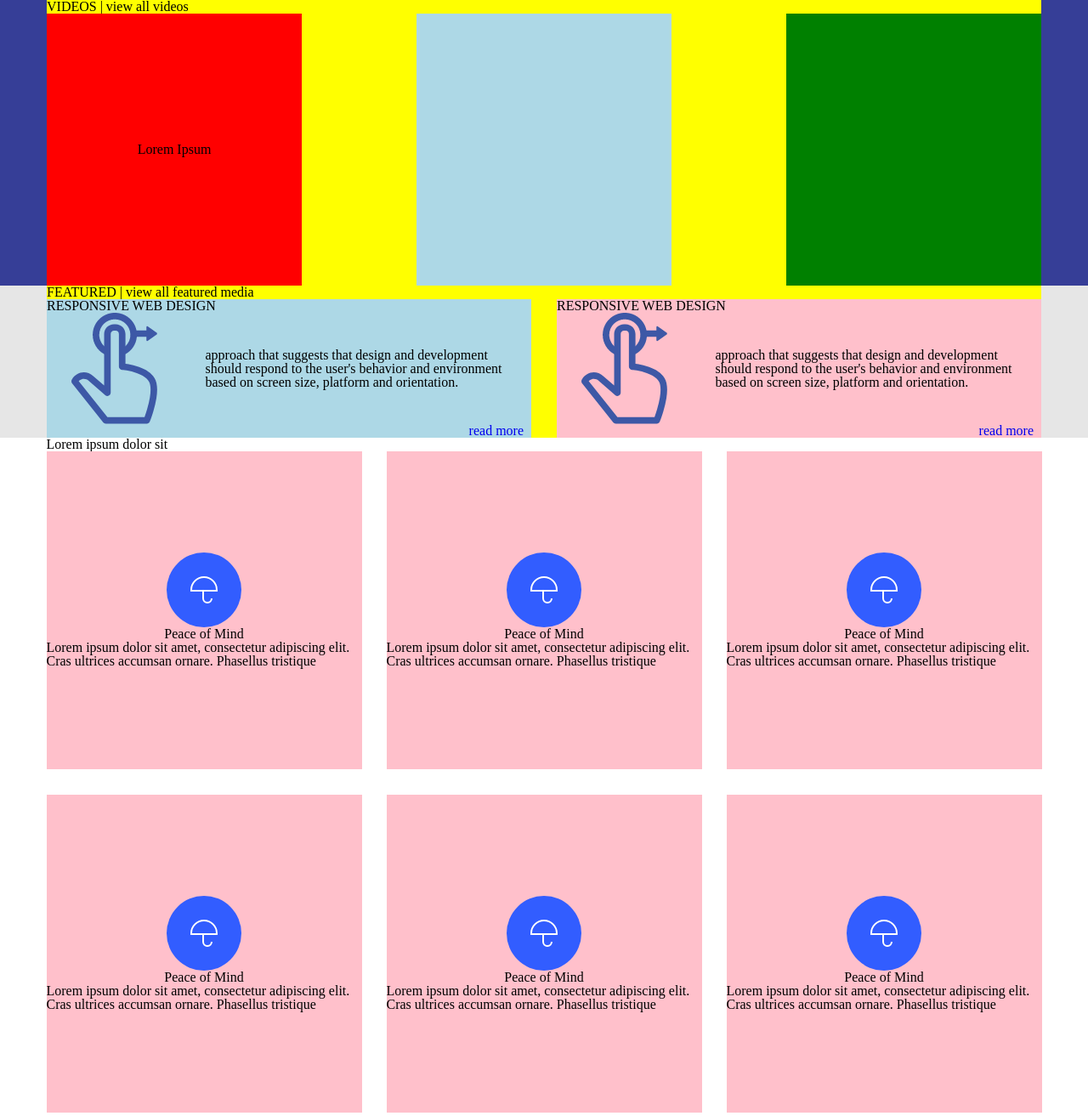
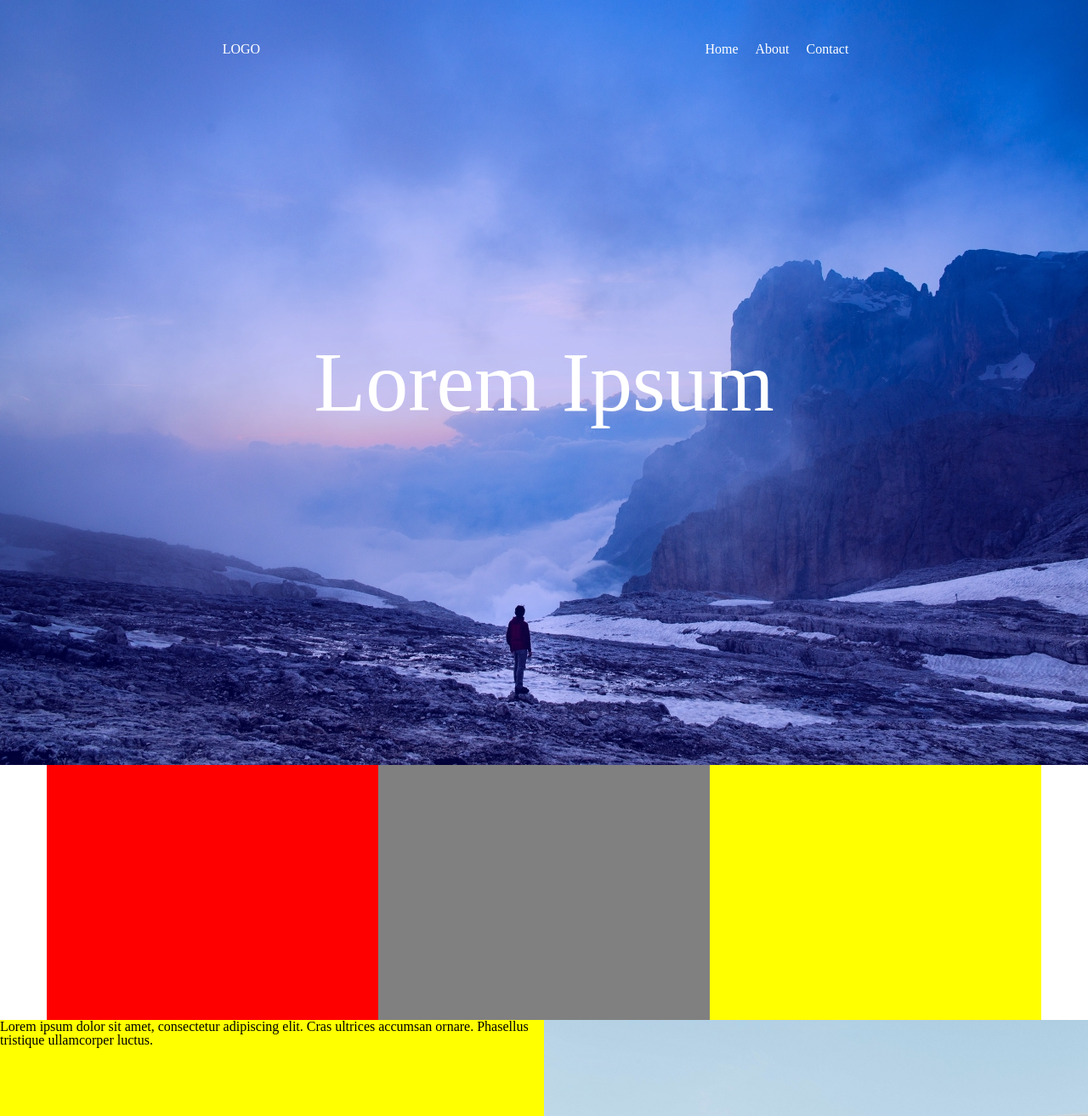
Before and after one commit to kristina-makalatia/lesson7-flex, a plain HTML site: page index.html in a window 1280 px wide. Shown: the top 1313 px of the page at 85% size. Drawn offline with Linux system fonts and the light colour scheme.

Commit message:
add resposnvie

```diff
--- /dev/null
+++ b/css/responsive.css
@@ -0,0 +1,68 @@
+/*example 1*/
+/*@media (max-width: 1000px) {
+	.container-left {
+		width: 200px;
+		background-color: blue;
+	}
+	.container-right {
+		width: 200px;
+		background-color: grey;
+	}
+}
+
+@media (max-width: 768px) {
+	.container-right {
+		display: none;
+	}
+}
+
+@media (max-width: 480px) {
+	.container-right {
+		display: block;
+	}
+}
+
+@media (max-width: 400px) {
+	.container-left {
+		width: 100px;
+		background-color: red;
+		height: 100px;
+	}
+	.container-right {
+		width: 100px;
+		background-color: green;
+		height: 100px;
+	}
+}*/
+
+
+
+/*example 2*/
+/*@media (max-width: 1000px) {
+	.wraper-flex {
+		flex-direction: column;
+		align-items: center;
+	}
+	.container-left {
+		margin-bottom: 30px;
+	}
+
+}*/
+
+/*example 3*/
+/*@media (max-width: 800px) {
+	.wraper-flex {
+		flex-wrap: wrap;
+		justify-content: center;
+	}
+	.container-left {
+		margin-bottom: 30px;
+	}
+}
+*/
+
+@media (max-width: 1130px) {
+	.imge-wraper:nth-child(3) {
+		margin-top: 30px;
+	}
+}
--- a/css/style.css
+++ b/css/style.css
@@ -1,132 +1,102 @@
-/*pseudo elements*/
-/*.test1::before {
-	content: 'lesson7';
-	color: red;
-	background-color: yellow;
-	font-size: 25px;
+/*header styles*/
+.bg-header {
+ 	background-image: url(../images/bg.jpg);
+	background-repeat: no-repeat;
+	width: 100%;
+	height: 900px;
+	background-size: cover;
+	background-position: center;
+	position: relative;
+
 }
-*/
-.test1::before {
-/*	content: url(../images/smiley.gif); --ზომებს ვერ შევცლით*/
-
-  content: ' ';
-  background: url(../images/smiley.gif);
-  height: 30px;
-  width: 50px;
-  background-repeat:no-repeat;
-  background-position: center;
-  display:inline-block;
+.navigation {
+	display: flex;
+	justify-content: space-around;
+	padding-top: 50px;
 }
-/*.test1::after {
-	content: '\26D4';
-}*/
-
-.test1::after {
-	content: ' ';
-	width: 2px;
-	height: 26px;
-	background-color: red;
-	display: inline-block;
-	margin-left: 30px;
+.nav-ul {
+	display: flex;
+}
+.logo,
+.nav-a {
+	color: #fff;
+}
+li {
+	margin-right: 20px;
+}
+.title {
+	position: absolute;
+	top:50%;
+	left:50%;
+	transform:translate(-50%,-50%);
+	font-size: 100px;
+	color: #fff;
 }
 
-.read {
-	font-size: 14px;
-	color: #FF7A00;
-	text-transform: uppercase;
+/*section examples*/
+.right-block {
+	width: 500px;
+	height: 300px;
+	background-color: lightblue;
+	position: relative;
 }
-
-.read::after {
-	content: ' ';
-	width: 47px;
-	height: 4px;
-	background-color: #FF7A00;
-	display: inline-block;
-	margin-left: 18px;
+.test {
+	position: absolute;
+	top: 50%;
+	left: 50%;
+	transform: translate(-50%,-50%);
 }
-
-/*end pseudo elements*/
-
-
-/*flex*/
-.container {
-	width: 1170px;
-	margin: 0 auto;
-	background-color: yellow;
-}
-.section-bg {
-	background-color: #363E97;
-}
-.left-video {
-	width: 300px;
-	height: 320px;
-	background-color: red;
-	display: flex;
-	justify-content: center;
-	align-items: center;
-	/*margin-right: 30px;*/
-}
-.right-video {
-	width: 300px;
-	height: 320px;
+.left-block {
+	position: relative;
+	width: 500px;
+	height: 300px;
 	background-color: lightblue;
 }
-.mesame-blocki {
-	width: 300px;
-	height: 320px;
-	background-color: green;
-}
-.video-wraper {
+.wraper {
 	display: flex;
 	justify-content: space-between;
 }
-
-
-/*section#2*/
-.section2-bg {
-	background-color: #E6E6E6;
+.child-box {
+	width: 200px;
+	height: 200px;
+	background-color: red;
+	position: absolute;
+	right: 0;
+	bottom: 0;
 }
-.blocks-wraper {
-	display: flex;
-	justify-content: space-between;
+.test2 {
+	position: absolute;
+	left:0;
+	bottom: 0;
 }
-.left-block {
-	width: 570px;
-	background-color: lightblue;
-	/*margin-right: 29px;*/
+.test3 {
+	position: absolute;
+	top: 0;
+	right: 0;
 }
-.right-block {
-	width: 570px;
-	background-color: pink;
-}
-.image-block {
-	display: flex;
-	justify-content: space-around;
-	align-items: center;
-}
-.text {
-	width: 355px;
-}
-.read-block {
-	display: flex;
-	justify-content: flex-end;
-	margin-right: 9px;
-}
-
 
 /*h-w example*/
 .container-block {
-	width: 1171px;
+	max-width: 1171px;
+	width: 100%;
 	margin: 0 auto;
 }
 .imge-wraper {
 	width: 371px;
 	height: 374px;
 	background-color: pink;
+	display: flex;
+	justify-content: center;
+	align-items: center;
+	flex-direction: column;
 }
 .line-1 {
 	display: flex;
 	justify-content: space-between;
+	flex-wrap: wrap;
+}
+.size {
+	margin-top: 30px;
 }
 .line-2 {
 	display: flex;
@@ -134,7 +104,6 @@
 	margin-top: 30px;
 }
 .icon {
-
 	width: 88px;
 	height: 88px;
 	background-color: #325DFF;
@@ -143,9 +112,75 @@
 	justify-content: center;
 	align-items: center;
 }
-.imge-wraper {
+
+/*.imge-wraper:first-child {
+	background-color: red;
+}
+.imge-wraper:nth-child(2) {
+	background-color: green;
+}
+.imge-wraper:last-child{
+	background-color: yellow;
+}*/
+.imge-wraper:nth-child(odd) {
+	background-color: blue;
+}
+
+.imge-wraper:nth-child(1) h3{
+	color: #fff;
+}
+
+.imge-wraper p {
+	width: 250px;
+	text-align: center;
+}
+
+
+.block-wraper-image {
 	display: flex;
-	justify-content: center;
-	align-items: center;
-	flex-direction: column;
 }
+.left-wraper {
+	width: 50%;
+	background-color: yellow;
+}
+.right-wraper {
+	width: 50%;
+}
+.bg-image-wraper {
+	background-image: url(../images/image.jpg);
+	height: 601px;
+	background-repeat: no-repeat;
+	width: 100%;
+	background-size: cover;
+}
+
+
+
+/*responsive examples*/
+.container-block {
+	max-width: 1170px;
+	width: 100%;
+	margin: 0 auto;
+}
+.container-left {
+	max-width: 400px;
+	width: 100%;
+	height: 300px;
+	background-color: red;
+}
+.container-center {
+  	max-width: 400px;
+  	width: 100%;
+  	height: 300px;
+  	background-color: grey;
+}
+.container-right {
+	max-width: 400px;
+	width: 100%;
+	height: 300px;
+	background-color: yellow;
+}
+.wraper-flex {
+	display: flex;
+	justify-content: space-between;
+}
--- a/index.html
+++ b/index.html
@@ -2,57 +2,58 @@
 <html>
 <head>
 	<meta charset="utf-8">
+	<meta name="viewport" content="width=device-width, initial-scale=1.0">
 	<title>Pseudo elements & Display Flex</title>
 	<link rel="stylesheet" type="text/css" href="css/reset.css">
 	<link rel="stylesheet" type="text/css" href="css/style.css">
+	<link rel="stylesheet" type="text/css" href="css/responsive.css">
 </head>
 <body>
-	<!-- pseudo elements -->
-	<!-- <p class="test1"> test </p>
+	<header class="bg-header">
+		<div class="navigation">
+			<a class="logo" href="">LOGO</a>
+			<nav>
+				<ul class="nav-ul">
+					<li> <a class="nav-a" href="#"> Home</a> </li>
+					<li> <a class="nav-a" href="#"> About</a> </li>
+					<li> <a class="nav-a" href="#"> Contact</a> </li>
+				</ul>
+			</nav>
+		</div>
 
-	<a class="read" href="#"> read more </a>
- -->
+		<h1 class="title"> Lorem Ipsum </h1>
+	</header>
 
- <!-- display flex -->
-	<section class="section-bg">
-		<div class="container">
-			<h3> VIDEOS | view all videos </h3>
-			<div class="video-wraper">
-				<div class="left-video">
-					<p> Lorem Ipsum </p>
-				</div>
-				<div class="right-video"></div>
-				<div class="mesame-blocki"></div>
+	<section>
+		<div class="container-block wraper-flex">
+			<div class="container-left"> </div>
+			<div class="container-center"></div>
+			<div class="container-right"></div>
+		</div>
+	</section>
+
+
+	<section>
+		<div class="block-wraper-image">
+			<div class="left-wraper">
+				<p> Lorem ipsum dolor sit amet, consectetur adipiscing elit. Cras ultrices accumsan ornare. Phasellus tristique ullamcorper luctus. </p>
+			</div>
+			<div class="right-wraper">
+				<div class="bg-image-wraper"></div>
 			</div>
 		</div>
 	</section>
 
-	<section class="section2-bg">
-		<div class="container">
-			<h3>FEATURED | view all featured media</h3>
-			<div class="blocks-wraper">
-
-				<div class="left-block">
-					<h4>RESPONSIVE WEB DESIGN</h4>
-					<div class="image-block">
-						<img src="images/Group 261.png" alt="image">
-						<p class="text">approach that suggests that design and development should respond to the user's behavior and environment based on screen size, platform and orientation.</p>
-					</div>
-					<div class="read-block">
-						<a href="#"> read more</a>
-					</div>
+	<section>
+		<div class="wraper">
+			<div class="left-block">
+				<div class="child-box">
+					<p class="test2"> Test 2 </p>
+					<p class="test3"> Test 3 </p>
 				</div>
-
-				<div class="right-block">
-					<h4>RESPONSIVE WEB DESIGN</h4>
-					<div class="image-block">
-						<img src="images/Group 261.png" alt="image">
-						<p class="text">approach that suggests that design and development should respond to the user's behavior and environment based on screen size, platform and orientation.</p>
-					</div>
-					<div class="read-block">
-						<a href="#"> read more</a>
-					</div>
-				</div>
+			</div>
+			<div class="right-block">
+				<p class="test"> Test </p>
 			</div>
 		</div>
 	</section>
@@ -83,24 +84,21 @@
 					<h3>Peace of Mind</h3>
 					<p>Lorem ipsum dolor sit amet, consectetur adipiscing elit. Cras ultrices accumsan ornare. Phasellus tristique</p>
 				</div>
-			</div>
-
-			<div class="line-2">
-				<div class="imge-wraper">
+				<div class="imge-wraper size">
 					<div class="icon">
 						<img src="images/Path 1.svg">
 					</div>
 					<h3>Peace of Mind</h3>
 					<p>Lorem ipsum dolor sit amet, consectetur adipiscing elit. Cras ultrices accumsan ornare. Phasellus tristique</p>
 				</div>
-				<div class="imge-wraper">
+				<div class="imge-wraper size">
 					<div class="icon">
 						<img src="images/Path 1.svg">
 					</div>
 					<h3>Peace of Mind</h3>
 					<p>Lorem ipsum dolor sit amet, consectetur adipiscing elit. Cras ultrices accumsan ornare. Phasellus tristique</p>
 				</div>
-				<div class="imge-wraper">
+				<div class="imge-wraper size">
 					<div class="icon">
 						<img src="images/Path 1.svg">
 					</div>
```
Also changed, not shown: images/bg.jpg (added), images/image.jpg (added).
